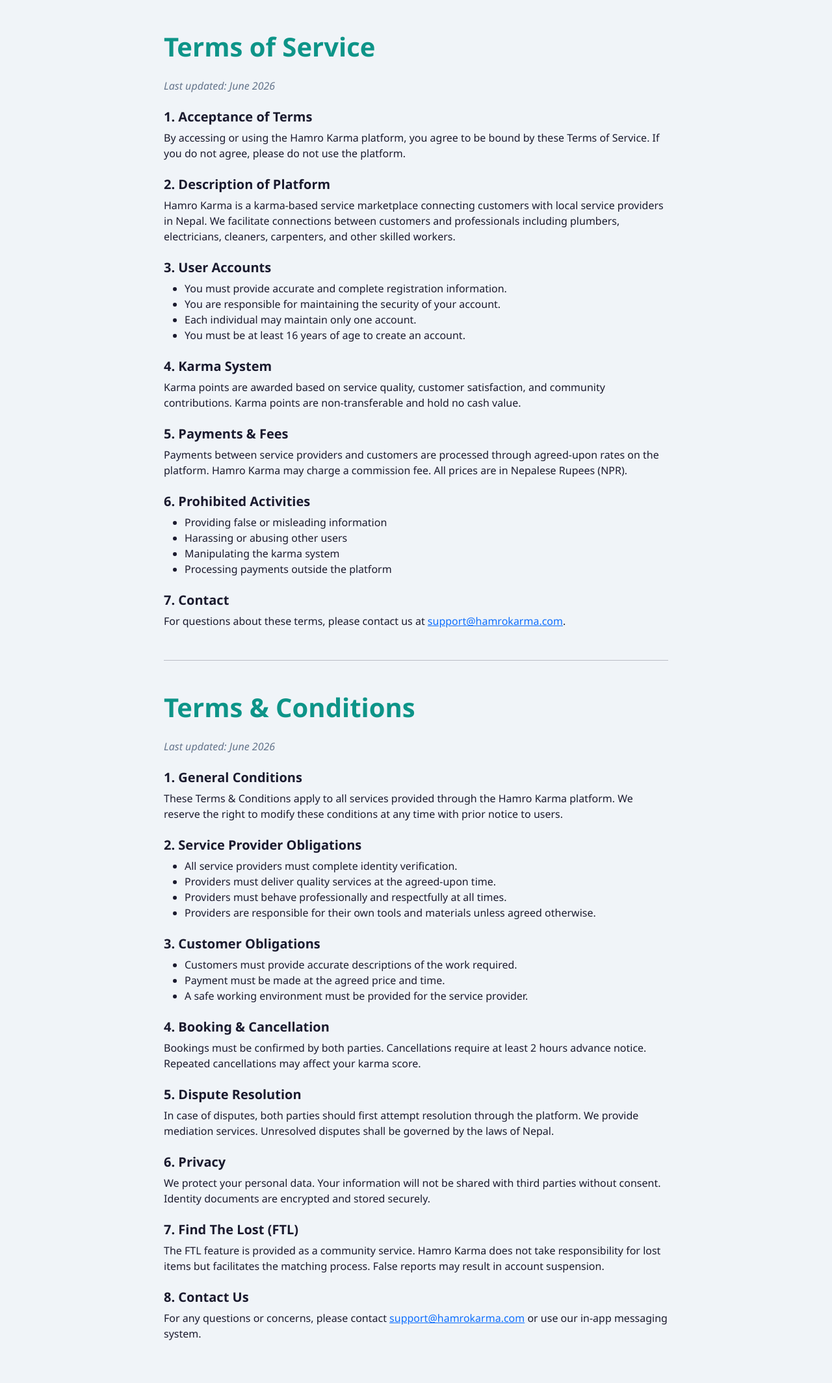
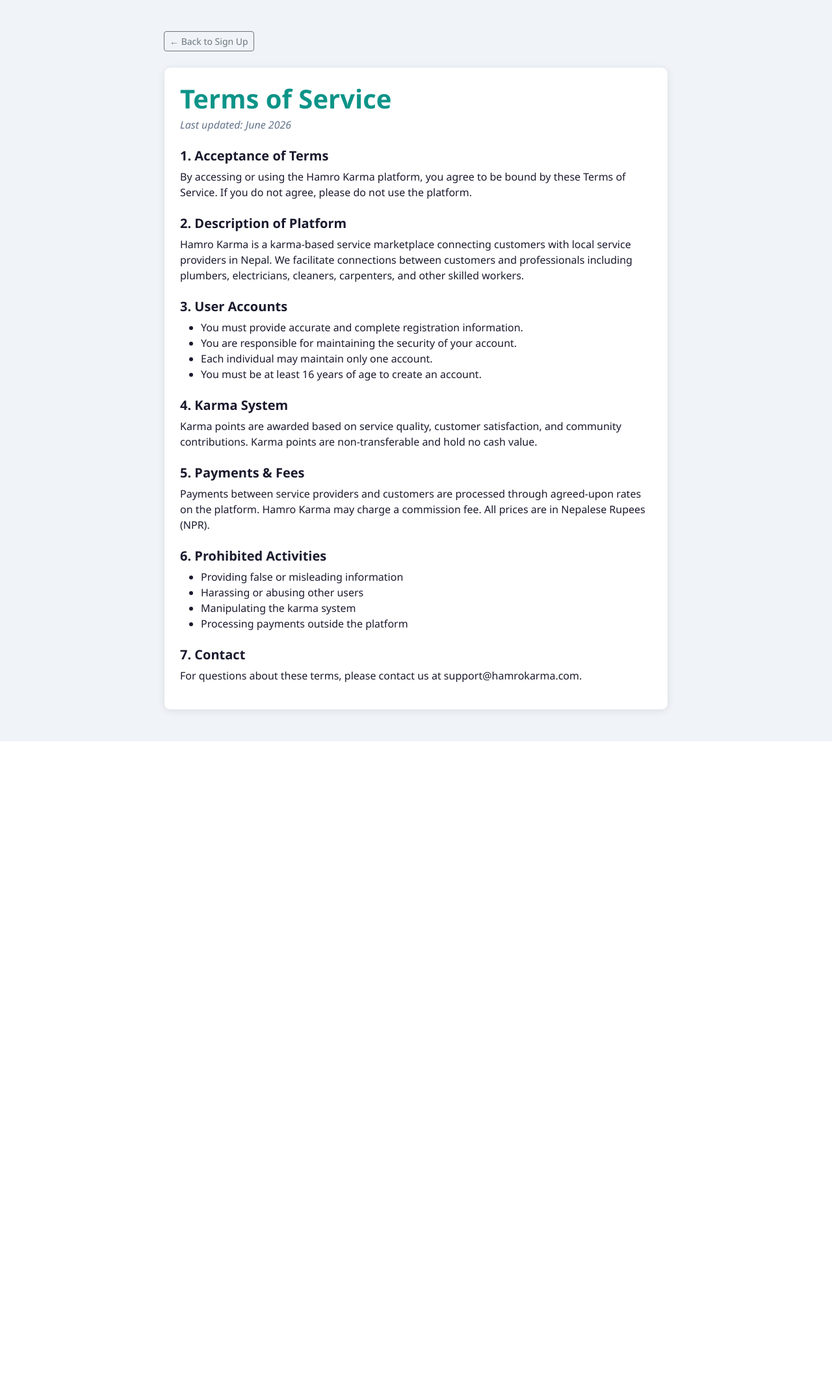
Before and after one commit to Rockyffgod/OJT, a Django app: page /tos/ in a window 1280 px wide. Shown: the whole page at 65% size. After the commit the page ends 1141 px from the top, so only its background shows below. Run offline with Django 5.2, Linux system fonts and the light colour scheme.

Commit message:
split TOS/TAC into separate pages with back buttons, styled cards

```diff
--- a/config/urls.py
+++ b/config/urls.py
@@ -33,6 +33,7 @@ urlpatterns = [
     path('messages/send/', views.send_message, name='send_message'),
     path('admin-panel/', views.admin_panel, name='admin_panel'),
     path('tos/', views.tos, name='tos'),
+    path('tac/', views.tac, name='tac'),
 ]
 
 if settings.DEBUG:
--- a/config/views.py
+++ b/config/views.py
@@ -497,3 +497,7 @@ def admin_panel(request):
 
 def tos(request):
     return render(request, 'tos.html')
+
+
+def tac(request):
+    return render(request, 'tac.html')
--- a/templates/tos.html
+++ b/templates/tos.html
@@ -2,7 +2,10 @@
 {% block title %}Terms of Service - Karma{% endblock %}
 {% block content %}
 <div class="container py-4" style="max-width:800px;">
-    <h1 class="fw-bold mb-4" style="color:var(--karma-red);">Terms of Service</h1>
+    <a href="{% url 'signup' %}" class="btn btn-sm btn-outline-secondary mb-4">&larr; Back to Sign Up</a>
+    <div class="card shadow-lg">
+        <div class="card-body p-4">
+            <h1 class="fw-bold mb-1" style="color:var(--karma-red);">Terms of Service</h1>
             <p class="text-muted mb-4"><em>Last updated: June 2026</em></p>
 
             <h5 class="fw-bold mt-4">1. Acceptance of Terms</h5>
@@ -35,43 +38,7 @@
 
             <h5 class="fw-bold mt-4">7. Contact</h5>
             <p>For questions about these terms, please contact us at <a href="mailto:support@hamrokarma.com">support@hamrokarma.com</a>.</p>
-
-    <hr class="my-5">
-
-    <h1 class="fw-bold mb-4" style="color:var(--karma-red);">Terms &amp; Conditions</h1>
-    <p class="text-muted mb-4"><em>Last updated: June 2026</em></p>
-
-    <h5 class="fw-bold mt-4">1. General Conditions</h5>
-    <p>These Terms &amp; Conditions apply to all services provided through the Hamro Karma platform. We reserve the right to modify these conditions at any time with prior notice to users.</p>
-
-    <h5 class="fw-bold mt-4">2. Service Provider Obligations</h5>
-    <ul>
-        <li>All service providers must complete identity verification.</li>
-        <li>Providers must deliver quality services at the agreed-upon time.</li>
-        <li>Providers must behave professionally and respectfully at all times.</li>
-        <li>Providers are responsible for their own tools and materials unless agreed otherwise.</li>
-    </ul>
-
-    <h5 class="fw-bold mt-4">3. Customer Obligations</h5>
-    <ul>
-        <li>Customers must provide accurate descriptions of the work required.</li>
-        <li>Payment must be made at the agreed price and time.</li>
-        <li>A safe working environment must be provided for the service provider.</li>
-    </ul>
-
-    <h5 class="fw-bold mt-4">4. Booking &amp; Cancellation</h5>
-    <p>Bookings must be confirmed by both parties. Cancellations require at least 2 hours advance notice. Repeated cancellations may affect your karma score.</p>
-
-    <h5 class="fw-bold mt-4">5. Dispute Resolution</h5>
-    <p>In case of disputes, both parties should first attempt resolution through the platform. We provide mediation services. Unresolved disputes shall be governed by the laws of Nepal.</p>
-
-    <h5 class="fw-bold mt-4">6. Privacy</h5>
-    <p>We protect your personal data. Your information will not be shared with third parties without consent. Identity documents are encrypted and stored securely.</p>
-
-    <h5 class="fw-bold mt-4">7. Find The Lost (FTL)</h5>
-    <p>The FTL feature is provided as a community service. Hamro Karma does not take responsibility for lost items but facilitates the matching process. False reports may result in account suspension.</p>
-
-    <h5 class="fw-bold mt-4">8. Contact Us</h5>
-    <p>For any questions or concerns, please contact <a href="mailto:support@hamrokarma.com">support@hamrokarma.com</a> or use our in-app messaging system.</p>
+        </div>
+    </div>
 </div>
 {% endblock %}
```
Also changed, not shown: templates/tac.html (added, +46 -0 lines). Lines whose indentation alone changed are shown as unchanged.
